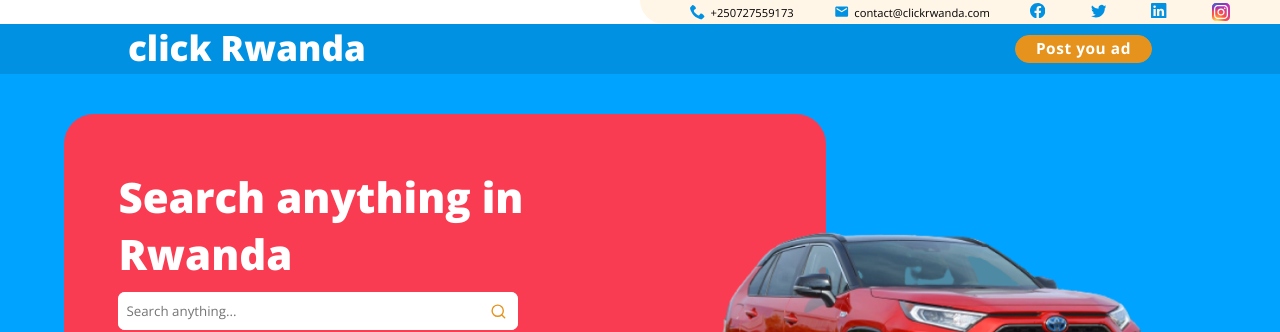
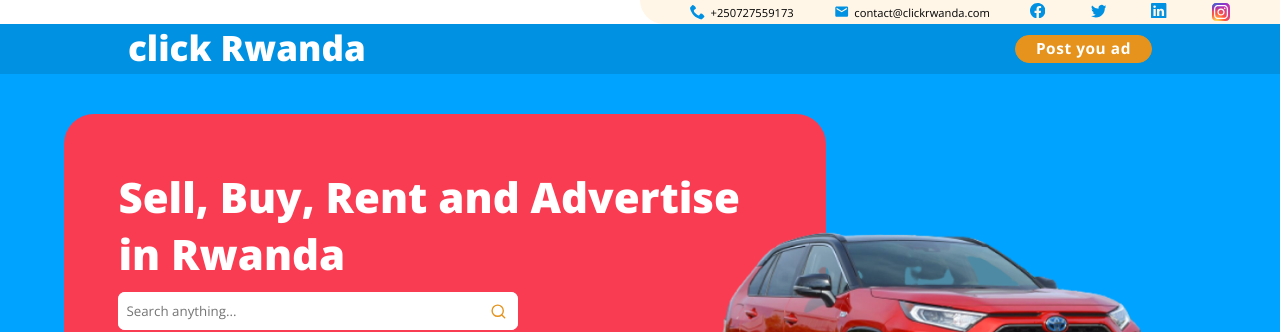
Before and after one commit to Diibro/clickrwanda-client, a React (Vite) app: page / in a window 1280 px wide. Shown: the top 332 px of the page. Built offline with nearby package versions, Linux system fonts and the light colour scheme; no server answers.

Commit message:
changed the hello message

```diff
--- a/src/Contexts/UserContext.jsx
+++ b/src/Contexts/UserContext.jsx
@@ -14,7 +14,8 @@ export const UserProvider = ({children}) => {
           loggedIn: false
      });
      useEffect(() => {
-          const token = Cookies.get('token');
+          const token = Cookies.get('clickrwanda-server-token');
+          console.log(token);
           if(token){
                const storedData = localStorage.getItem('userData');
                if(storedData){
@@ -26,7 +27,8 @@ export const UserProvider = ({children}) => {
                     }))
                }
           }
-     }, [])
+     }, []);
+
      return(
           <UserContext.Provider value={[user, setUser]} >{children}</UserContext.Provider>
      )
--- a/src/Pages/Home.jsx
+++ b/src/Pages/Home.jsx
@@ -13,7 +13,7 @@ const Home = () => {
     <div className="page home">
       <div className="hello-section">
         <div className='col'>
-          <h1>Search anything in <br /> Rwanda</h1>
+          <h1>Sell, Buy, Rent and Advertise <br />in Rwanda</h1>
           <SearchBar />
         </div>
         <img src={HelloImage} alt="hello section image" />
```
